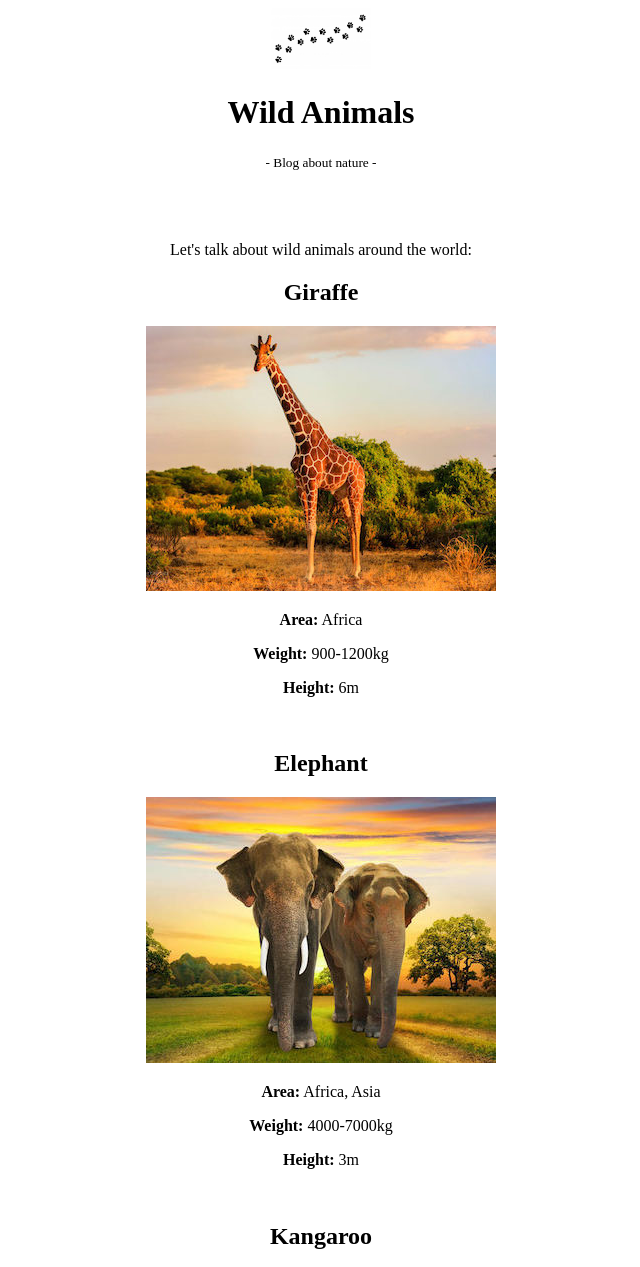
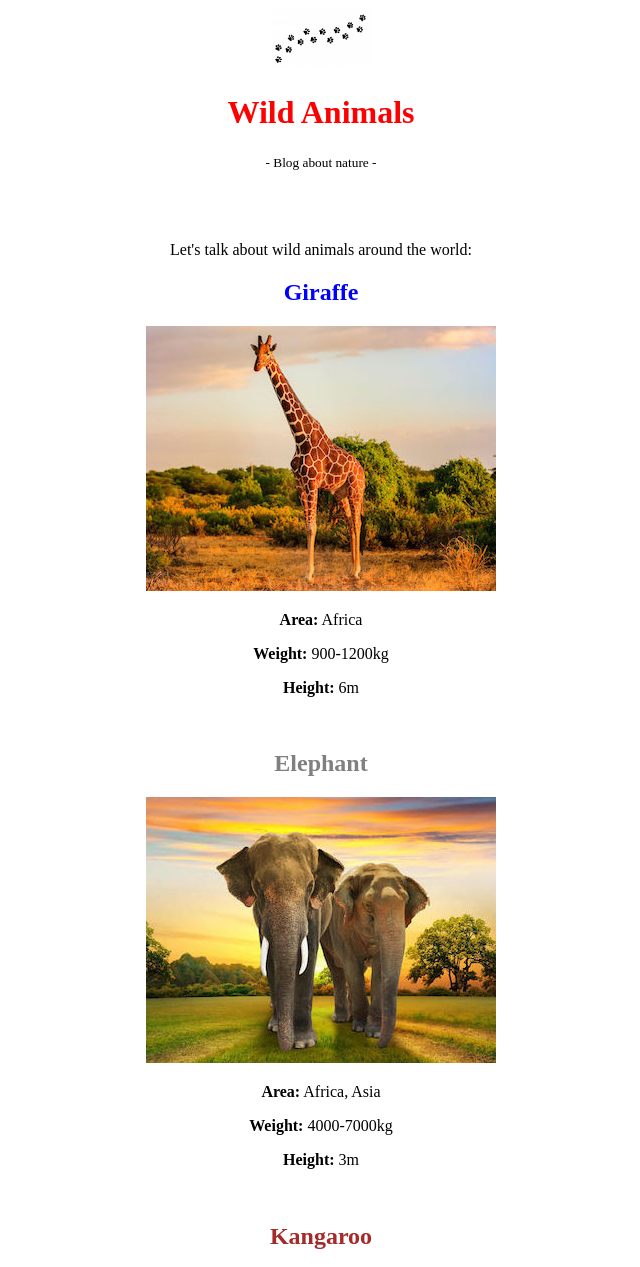
Before and after one commit to Un4ro/wild_animals, a plain HTML site: page index.html in a window 1280 px wide. Shown: the top 1267 px of the page, without its empty margins (319-959 px from the left). Drawn offline with Linux system fonts and the light colour scheme.

Commit message:
add styles

```diff
--- a/index.html
+++ b/index.html
@@ -9,7 +9,7 @@
   <body align=center>
 
     <img width=100px src="pictures/paw_print.jpg">
-    <h1>Wild Animals</h1>
+    <h1 style="color:red">Wild Animals</h1>
     <small>- Blog about nature -</small>
 
     <br>
@@ -18,21 +18,21 @@
     <br>
 
     <p>Let's talk about wild animals around the world:</p>
-    <h2>Giraffe</h2>
+    <h2 style="color:blue">Giraffe</h2>
     <img src="pictures/giraffe.jpg">
     <p><b>Area:</b> Africa</p>
     <p><b>Weight:</b> 900-1200kg</p>
     <p><b>Height:</b> 6m</p>
     <br>
 
-    <h2>Elephant</h2>
+    <h2 style="color:gray">Elephant</h2>
     <img width=350px src="pictures/elephant.jpg">
     <p><b>Area:</b> Africa, Asia</p>
     <p><b>Weight:</b> 4000-7000kg</p>
     <p><b>Height:</b> 3m</p>
     <br>
 
-	<h2>Kangaroo</h2>
+	<h2 style="color:brown">Kangaroo</h2>
     <img width=350px src="pictures/Kangaroo.jpg">
     <p><b>Area:</b> Australia</p>
     <p><b>Weight:</b> 40-80kg</p>
```
